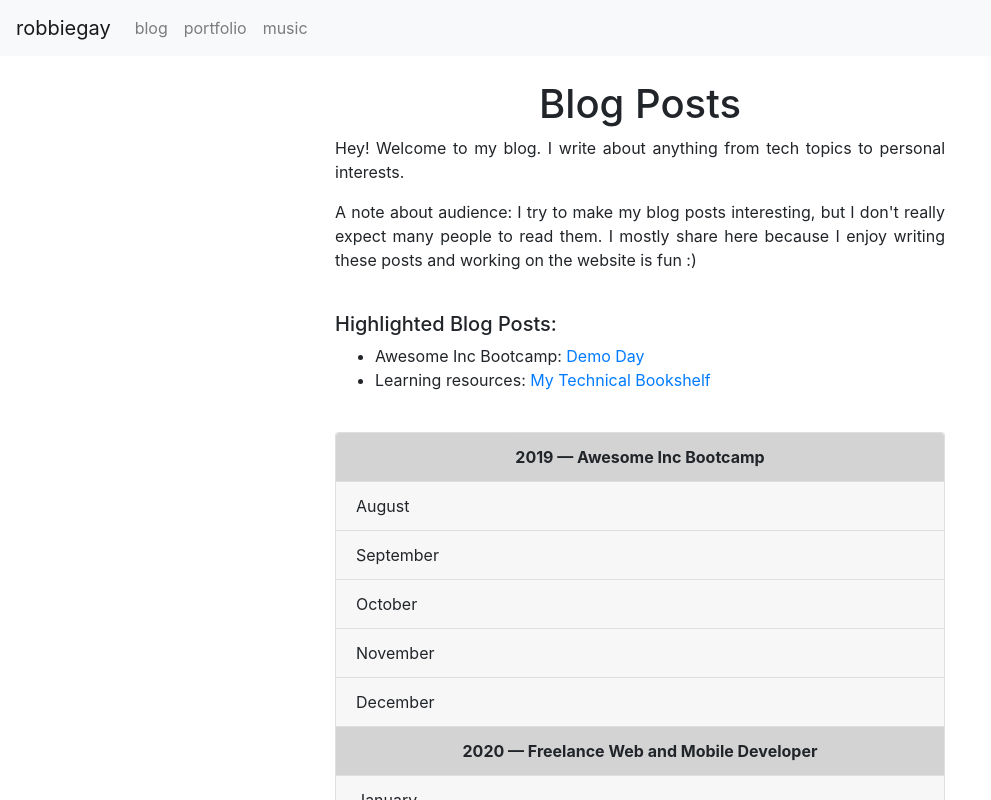
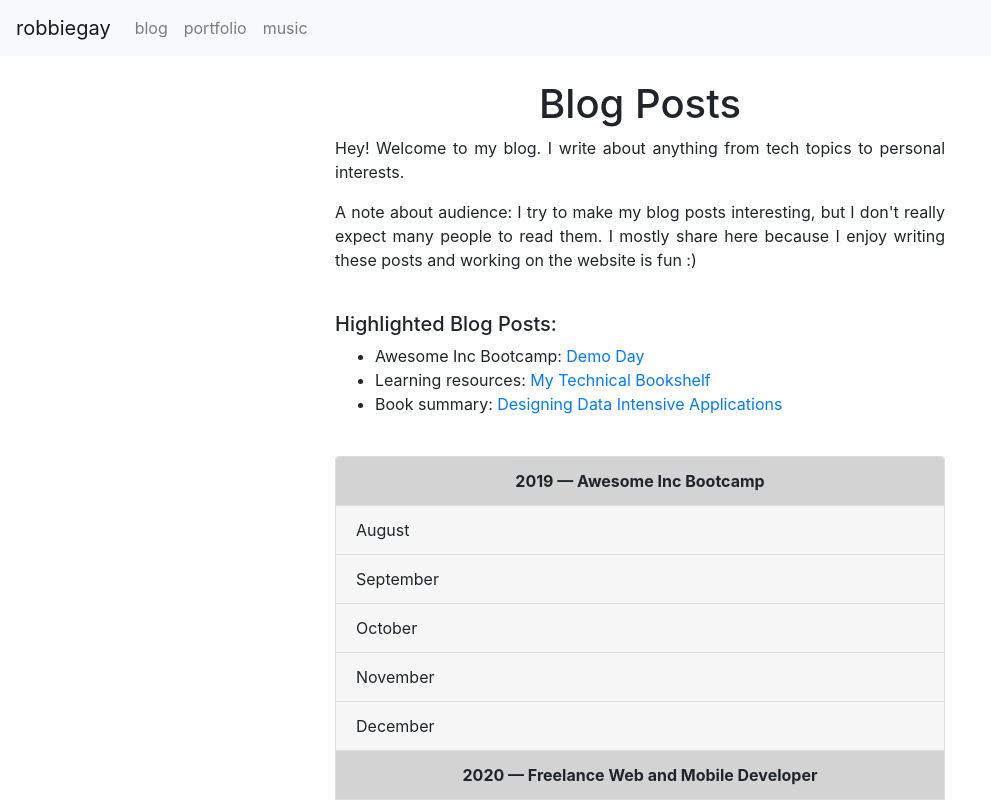
Before and after one commit to robbiegay/robbiegay.art, a React (Create React App) app: page /blog in a window 1280 px wide. Shown: the top 800 px of the page, without its empty margins (0-991 px from the left). Built offline with nearby package versions, Linux system fonts and the light colour scheme.

Commit message:
Added DDIA to highlighted posts

```diff
--- a/src/Blog.js
+++ b/src/Blog.js
@@ -38,6 +38,12 @@ function Blog() {
                             Learning resources:&nbsp;
                             <a href="/blog/my-bookshelf" title="My Technical Bookshelf">
                                 My Technical Bookshelf
+                            </a>
+                        </li>
+                        <li>
+                            Book summary:&nbsp;
+                            <a href="/blog/designing-data-intensive-applications-book-summary" title="Designing Data Intensive Applications">
+                                Designing Data Intensive Applications
                             </a>
                         </li>
                     </ul>
```
